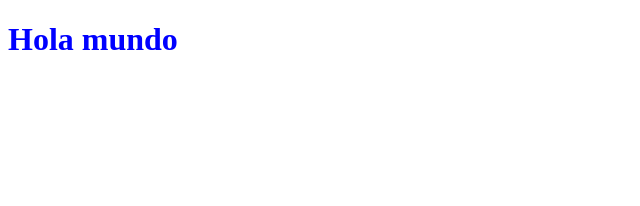
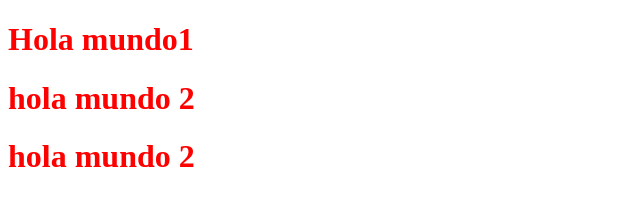
Before and after one commit to CarlosAlejandroOH/Taller_upmh, a plain HTML site: page index.html in a window 1280 px wide. Shown: the whole page, without its empty margins (0-640 px from the left). Drawn offline with Linux system fonts and the light colour scheme.

Commit message:
segundo commit, se agregaron estilos

```diff
--- a/css/styles.css
+++ b/css/styles.css
@@ -1,3 +1,6 @@
 h1{
-    color: blue;
+    color: red;
 }
+h1:hover{
+    color: green;
+}
--- a/index.html
+++ b/index.html
@@ -11,7 +11,13 @@
 <body>
     <div>
         <h1>
-            Hola mundo
+            Hola mundo1
+        </h1>
+        <h1>
+            hola mundo 2
+        </h1>
+        <h1>
+            hola mundo 2
         </h1>
     </div>
 </body>
```
